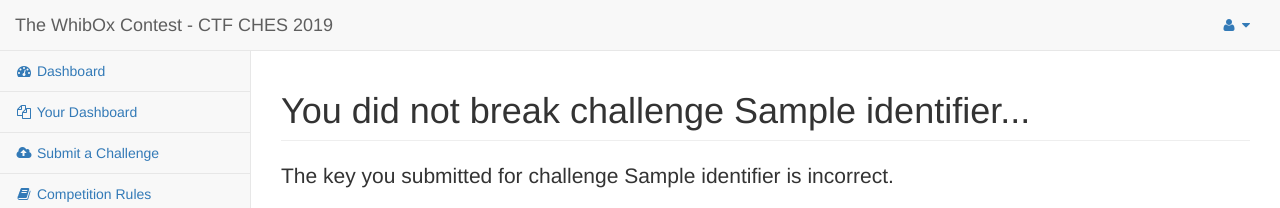
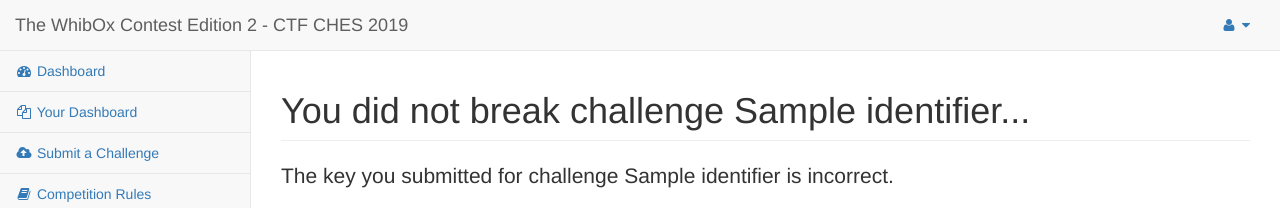
Before and after one commit to CryptoExperts/whibox_contest_submission_server, a Flask app: template services/web-dev/app/templates/challenge_break_ko.html in a window 1280 px wide. Shown: the top 208 px of the page. Run offline with Flask 2, Linux system fonts and the light colour scheme; the template is opened without the code that fills it: most values are stand-ins (such as "Sample title", 1, 10 or a date in 2020); parts of the project's set-up code (start-up, migrations or seed data) failed here and were passed over; some libraries are stand-ins or nearby versions.

Commit message:
Update the title in navigation

```diff
--- a/services/web-dev/app/templates/base.html
+++ b/services/web-dev/app/templates/base.html
@@ -4,7 +4,7 @@
     <meta charset="utf-8">
     <meta http-equiv="X-UA-Compatible" content="IE=edge">
     <meta name="viewport" content="width=device-width, initial-scale=1">
-    <meta name="description" content="The Whitebox contest submission server">
+    <meta name="description" content="The WhibOx contest edition 2 submission server">
     <meta name="author" content="CryptoExperts">
 
     <title>The WhibOx Contest Edition 2 - CTF CHES 2019</title>
--- a/services/web-dev/app/templates/navigation.html
+++ b/services/web-dev/app/templates/navigation.html
@@ -6,7 +6,7 @@
       <span class="icon-bar"></span>
       <span class="icon-bar"></span>
     </button>
-    <a class="navbar-brand" href="/">The WhibOx Contest - CTF CHES 2019</a>
+    <a class="navbar-brand" href="/">The WhibOx Contest Edition 2 - CTF CHES 2019</a>
   </div>
   <!-- /.navbar-header -->
 
```
